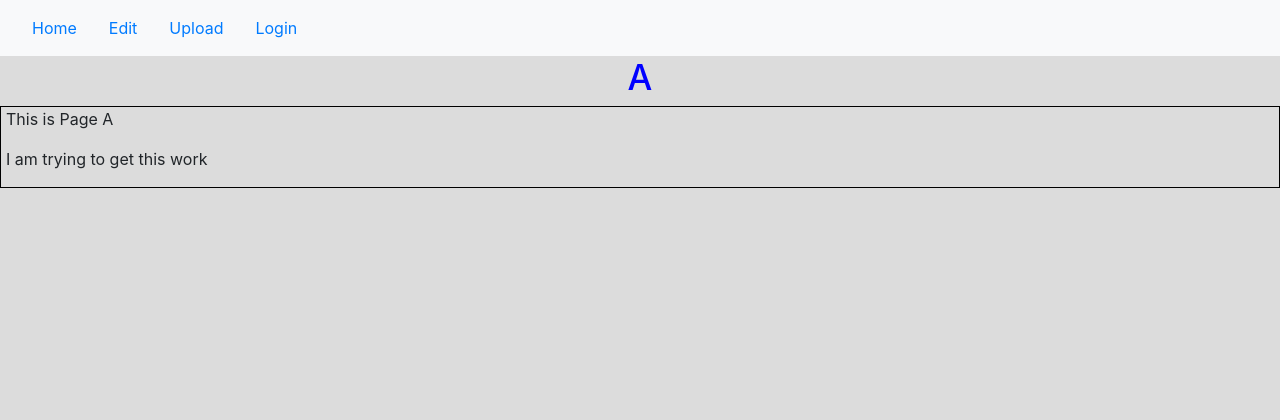
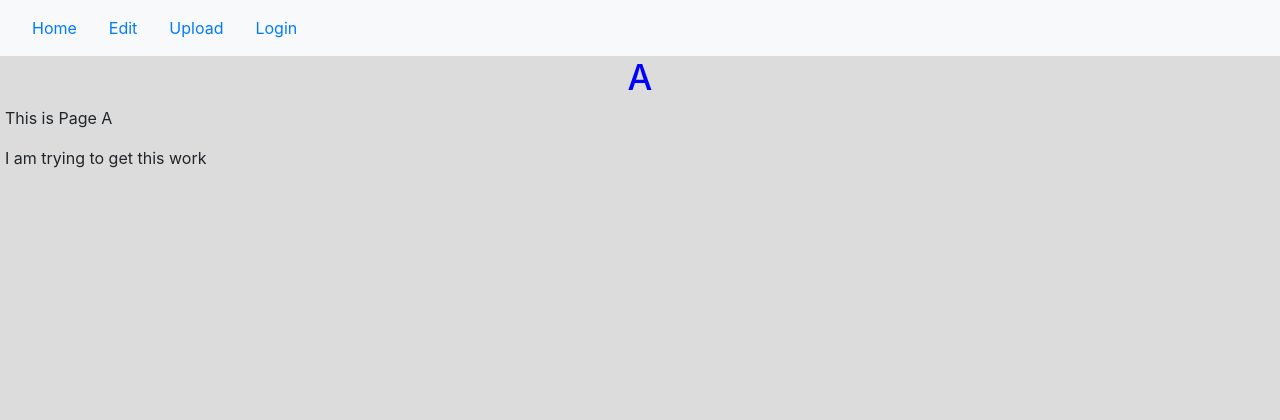
Before and after one commit to Joshua-km/Django, a Django app: page /wiki/A/ in a window 1280 px wide. Shown: the top 420 px of the page. Run offline with Django 3.2, Linux system fonts and the light colour scheme; data comes from the database, SQL or seed files in the repository; both versions use the stored data as it was after the commit; some libraries are stand-ins or nearby versions.

Commit message:
CSS & new class name

```diff
--- a/mysite/wiki/static/wiki/style.css
+++ b/mysite/wiki/static/wiki/style.css
@@ -25,12 +25,8 @@ h1{
 .login{
 object-position: right
 }
-.footer{
-    /*border: 2px solid black;*/
-    padding-top: 15px;
-}
-.container1{
-    border: 1px solid black;
+.container_for_text{
+   /* border: 1px solid black;*/ /*This is comment out because I have used this to see where my container is located on the screen*/
     padding-right: 5px;
     padding-left: 5px;
 }
--- a/mysite/wiki/templates/wiki/detail.html
+++ b/mysite/wiki/templates/wiki/detail.html
@@ -17,7 +17,7 @@
   </nav>
 
 <h1>{{ page.title }}</h1>
-<div class="container1">
+<div class="container_for_text">
 {{page.content | safe}}
 </div>
 
--- a/mysite/wiki/templates/wiki/index.html
+++ b/mysite/wiki/templates/wiki/index.html
@@ -55,7 +55,7 @@
 
 </div>
 
-<footer class="footer">
+<footer class="fixed-bottom">
 <p class="text-center">The browser used to load this page is {{ request.META.HTTP_USER_AGENT }}</p> <!--This is being used to diplayed the user browser informatishion and what browser they are using to look at the Wiki-->
 
 </footer>
```
Also changed, not shown: mysite/db.sqlite3, 1 other file.
